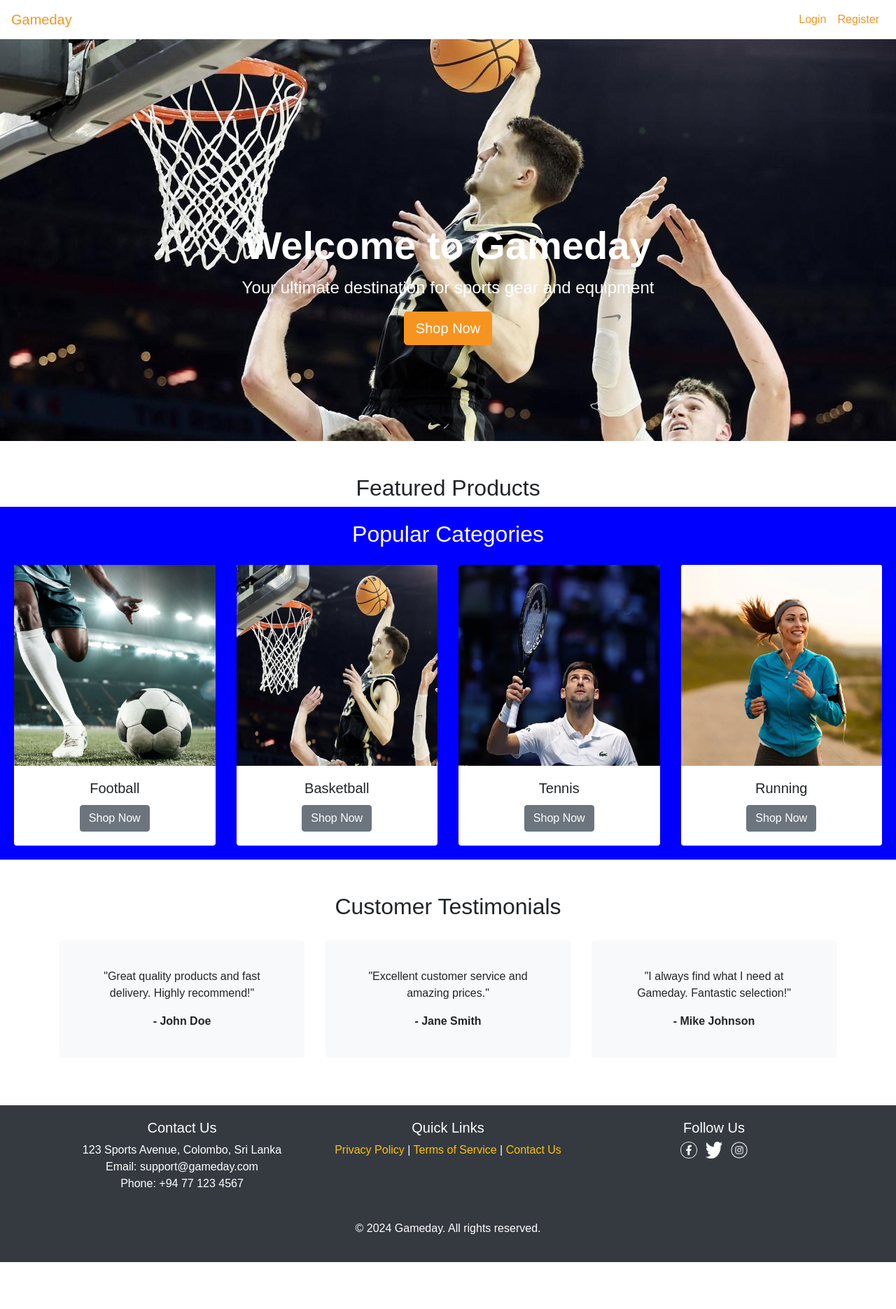
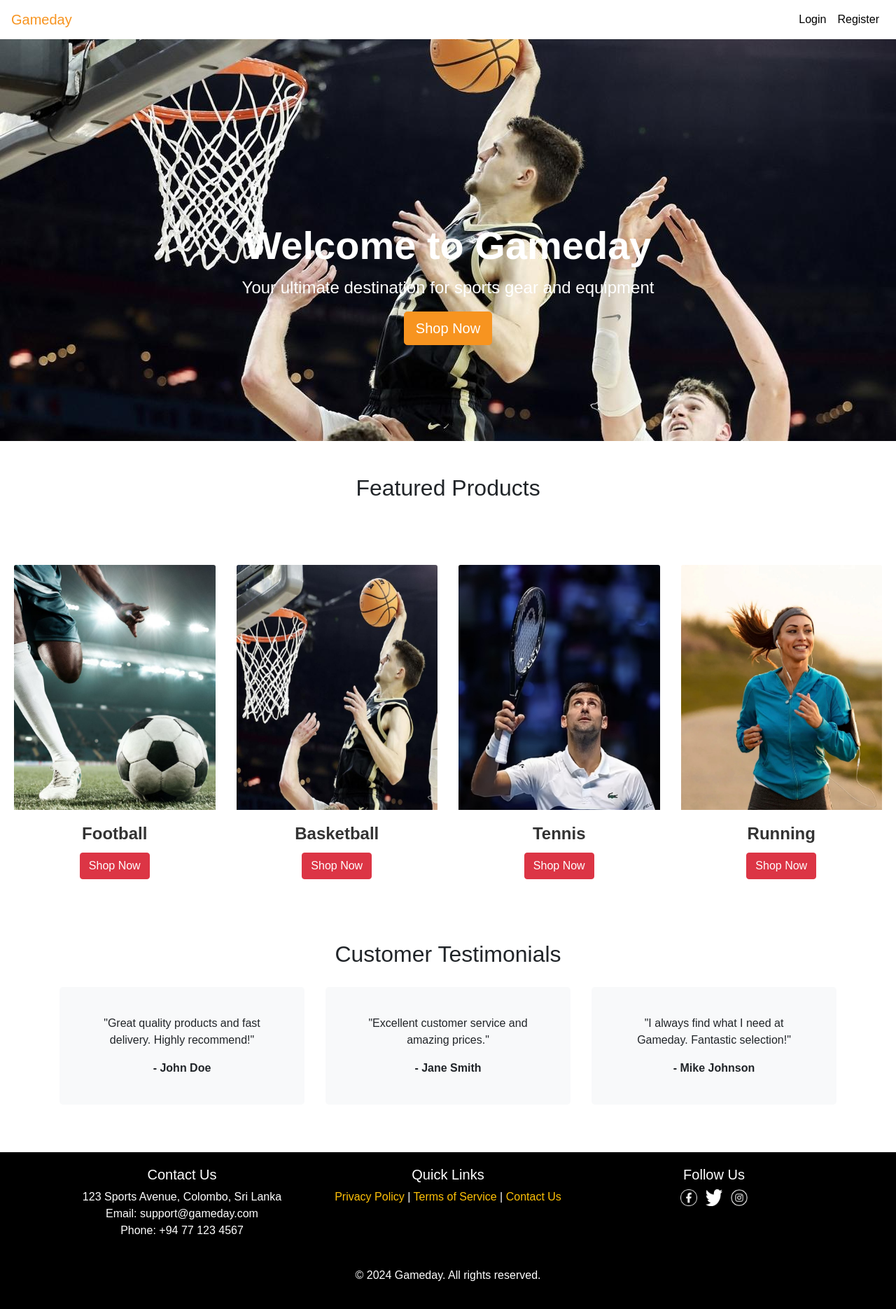
Before and after one commit to theekshanahansa/Group_11-Simple-e-commerce-system, a Django app: template shop/templates/shop/home.html in a window 1280 px wide. Shown: the whole page at 70% size. Before the commit the page ends 1803 px from the top, so only its background shows below. Run offline with Django 5.2, Linux system fonts and the light colour scheme; the template is opened without the code that fills it, so the values that code supplies are empty; some libraries are stand-ins or nearby versions.

Commit message:
change colors of home page

```diff
--- a/shop/static/CSS/homestyles.css
+++ b/shop/static/CSS/homestyles.css
@@ -14,7 +14,7 @@ body {
 }
 
 .navbar-nav .nav-link {
-    color: #f79420 !important; /* Adjusted color */
+    color: #000000 !important; /* Adjusted color */
 }
 
 .btn-primary {
@@ -77,7 +77,7 @@ body {
 
 /* Footer */
 footer {
-    background: #343a40;
+    background: #000000;
     color: white;
     padding: 20px 0;
     text-align: center;
@@ -88,7 +88,7 @@ footer a {
 }
 
 .popular-categories {
-    background-color: blue;
+    background-color: #ffffff;
     padding: 20px;
 }
 
@@ -99,3 +99,75 @@ footer a {
 .popular-categories .card {
     margin: 0 auto; /* Center the cards horizontally */
 }
+/* Product Card Styles */
+.card-img-top {
+    width: 100%;
+    height: 250px; /* Adjust the height as needed */
+    object-fit: cover; /* This will ensure the image covers the entire area without stretching */
+}
+
+.card-title {
+    font-size: 1.25rem;
+    font-weight: bold;
+}
+
+.card-text {
+    font-size: 1rem;
+    color: #6c757d;
+}
+
+.card .btn {
+    background-color: #dc3545;
+    border-color: #dc3545;
+}
+
+.card .btn:hover {
+    background-color: #c82333;
+    border-color: #bd2130;
+}
+
+/* Category Filter Styles */
+.category-filter {
+    margin-bottom: 20px;
+    margin-left: 0px; /* Add left margin for category filter */
+    margin-right: 0px; /* Add right margin for category filter */
+}
+
+.category-filter select {
+    width: 100%;
+    padding: 10px;
+    border: 1px solid #ccc;
+    border-radius: 5px;
+}
+
+.category-card {
+    border: none;
+    transition: transform 0.3s ease;
+    margin-left: 30px;
+    margin-right: 30px;
+}
+
+.category-card:hover {
+    transform: translateY(-5px);
+    box-shadow: 0 0 20px rgba(0, 0, 0, 0.1);
+}
+
+.category-card .card-img-top {
+    height: 350px;
+    object-fit: cover;
+}
+
+.category-card .card-title {
+    font-size: 1.5rem;
+    font-weight: bold;
+    color: #333;
+}
+.category-card .btn-primary {
+    background-color: #dc3545;
+    border-color: #dc3545;
+}
+
+.category-card .btn-primary:hover {
+    background-color: #c82333;
+    border-color: #bd2130;
+}
```
